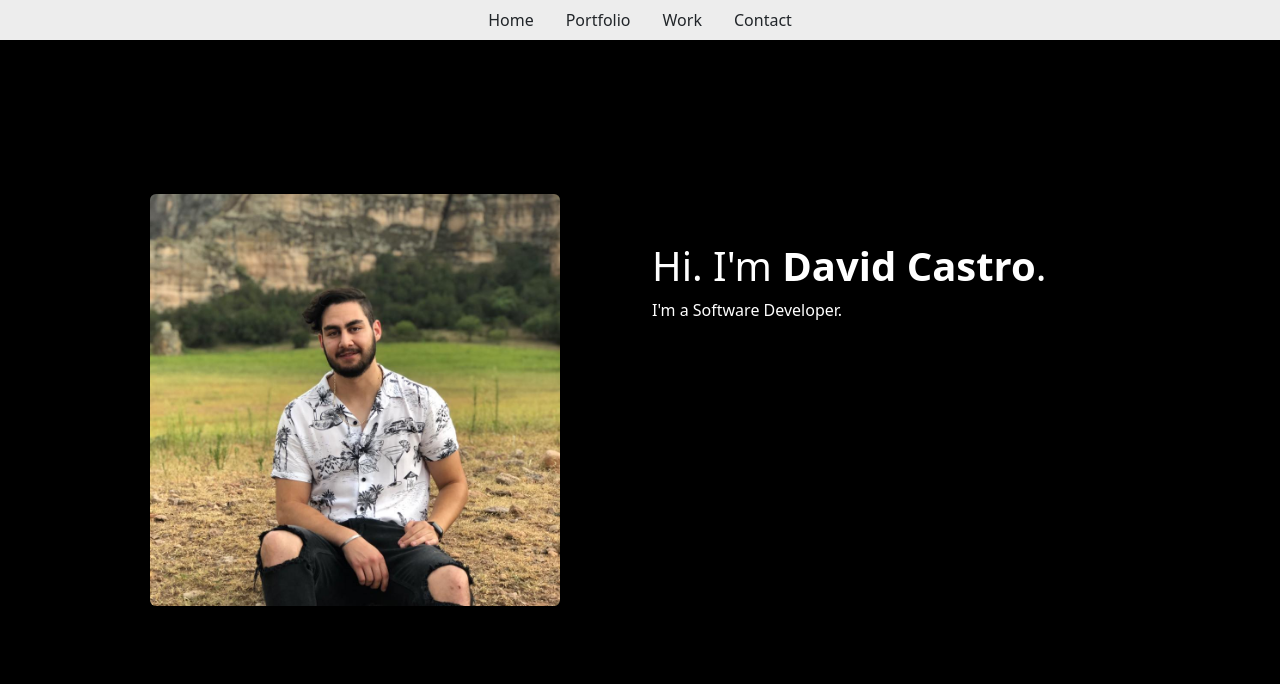
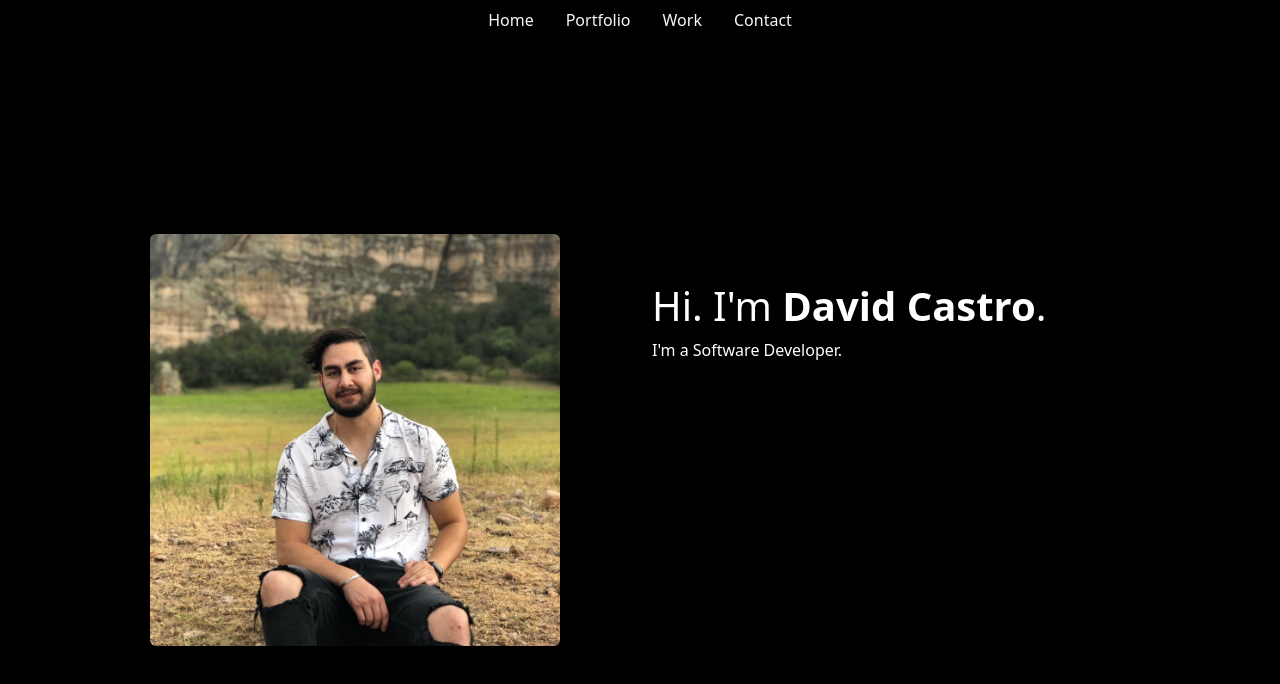
Before and after one commit to DavidCs9/portfolio-web, a website: page index.html in a window 1280 px wide. Shown: the top 684 px of the page. Drawn offline with nearby package versions, Linux system fonts and the light colour scheme.

Commit message:
change navbar

```diff
--- a/custom.css
+++ b/custom.css
@@ -29,10 +29,6 @@ body {
   background-color: black;
 }
 
-#nav {
-  background-color: #ededed;
-}
-
 .bg-cards {
   background-color: #444444;
 }
--- a/index.html
+++ b/index.html
@@ -13,18 +13,18 @@
   <body>
 
     <!-- nav -->
-    <ul class="nav justify-content-center fixed-top" id="nav">
+    <ul class="nav justify-content-center" id="nav">
       <li class="nav-item">
-        <a class="nav-link text-dark" aria-current="page" href="#home">Home</a>
+        <a class="nav-link text-light" aria-current="page" href="#home">Home</a>
       </li>
       <li class="nav-item">
-        <a class="nav-link text-dark" href="#portfolio">Portfolio</a>
+        <a class="nav-link text-light" href="#portfolio">Portfolio</a>
       </li>
       <li class="nav-item">
-        <a class="nav-link text-dark" href="#work">Work</a>
+        <a class="nav-link text-light" href="#work">Work</a>
       </li>
       <li class="nav-item">
-        <a class="nav-link text-dark" href="#contact">Contact</a>
+        <a class="nav-link text-light" href="#contact">Contact</a>
       </li>
     </ul>
 
```
